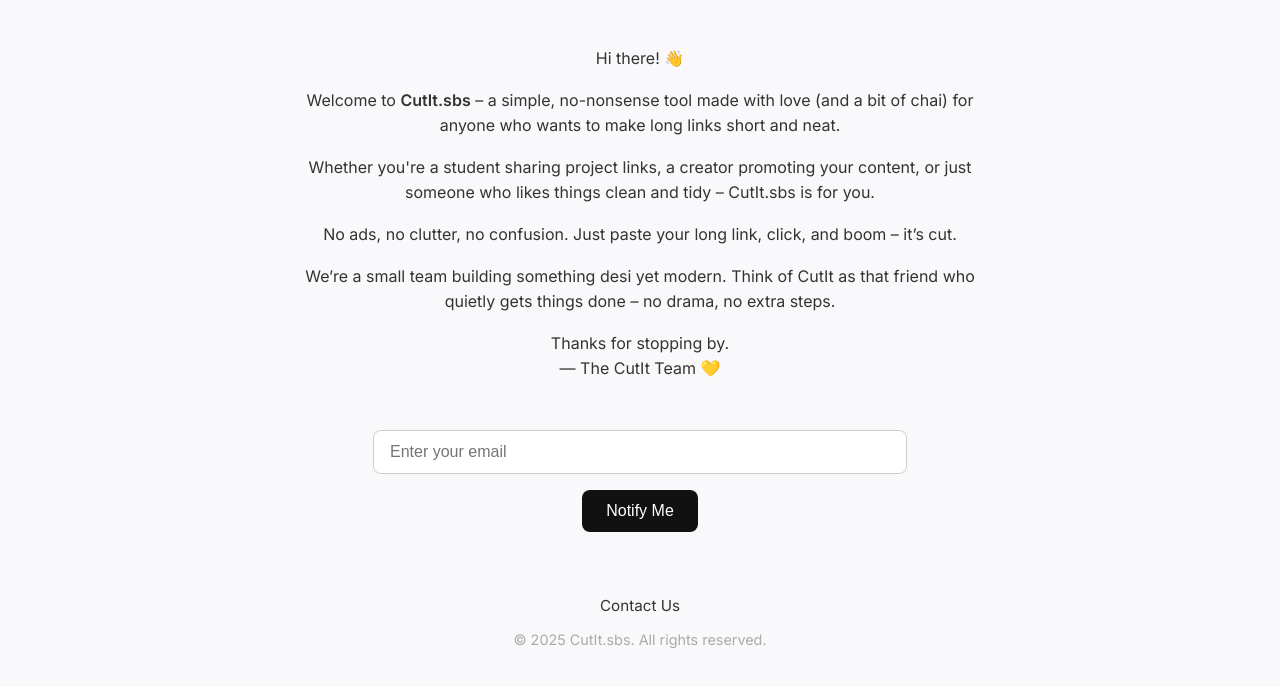
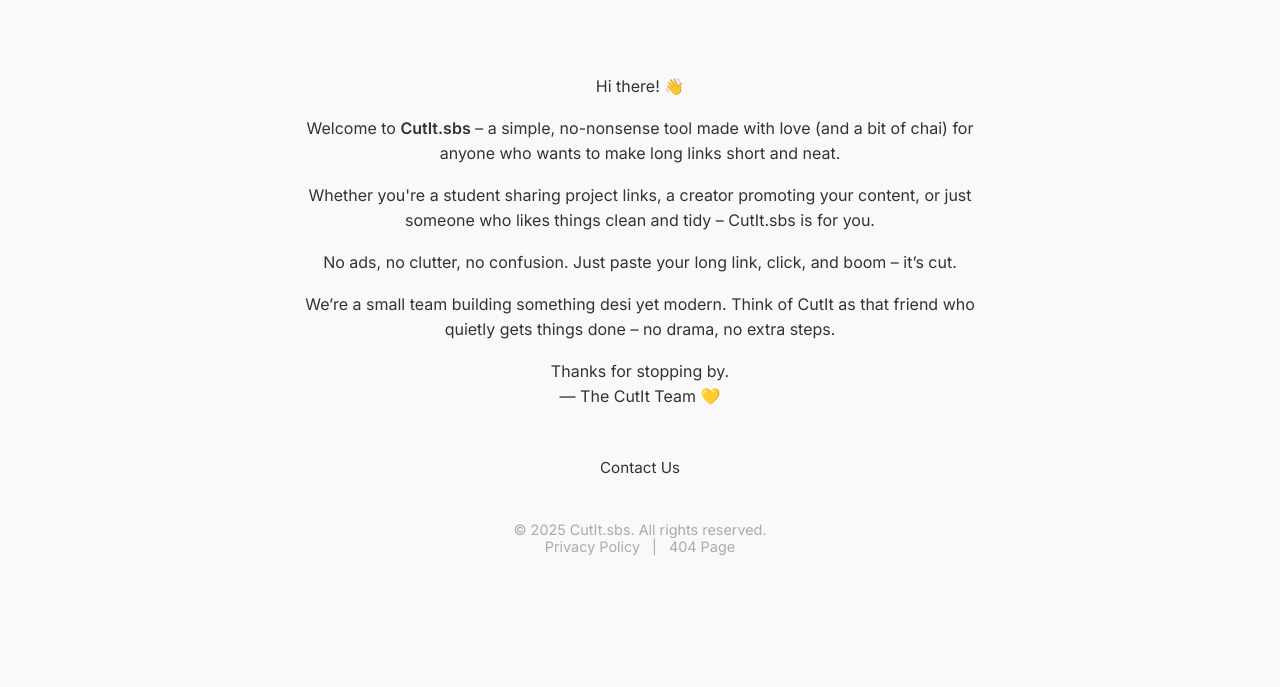
Before and after one commit to thenitinrs/cutitsbs, a plain HTML site: page index.html in a window 1280 px wide. Shown: the part 261-948 px from the top of the page. After the commit the page ends 864 px from the top, so only its background shows below. Drawn offline with Linux system fonts and the light colour scheme.

Commit message:
Update index.html

```diff
--- a/index.html
+++ b/index.html
@@ -1,10 +1,10 @@
-
 <!DOCTYPE html>
 <html lang="en">
 <head>
   <meta charset="UTF-8" />
   <meta name="viewport" content="width=device-width, initial-scale=1.0"/>
   <title>CutIt.sbs - Coming Soon</title>
+  <link rel="icon" href="favicon.ico" type="image/x-icon" />
   <link href="https://fonts.googleapis.com/css2?family=Antonio:wght@700&family=Inter:wght@400;600&display=swap" rel="stylesheet"/>
   <style>
     :root {
@@ -94,35 +94,6 @@
       line-height: 1.6;
     }
 
-    .email-form {
-      display: flex;
-      flex-direction: column;
-      align-items: center;
-      max-width: 500px;
-      width: 100%;
-      margin: 2rem auto;
-    }
-
-    .email-form input {
-      padding: 0.75rem 1rem;
-      width: 100%;
-      border: 1px solid #ccc;
-      border-radius: 8px;
-      font-size: 1rem;
-      outline: none;
-      margin-bottom: 1rem;
-    }
-
-    .email-form button {
-      padding: 0.75rem 1.5rem;
-      border: none;
-      background-color: var(--button-bg);
-      color: var(--button-text);
-      font-size: 1rem;
-      border-radius: 8px;
-      cursor: pointer;
-    }
-
     nav {
       margin-top: 2rem;
       font-size: 0.95rem;
@@ -140,6 +111,12 @@
       color: #aaa;
       padding: 1rem 0;
     }
+
+    footer a {
+      color: inherit;
+      text-decoration: none;
+      margin: 0 0.5rem;
+    }
   </style>
 </head>
 <body>
@@ -155,16 +132,15 @@
       <p>We’re a small team building something desi yet modern. Think of CutIt as that friend who quietly gets things done – no drama, no extra steps.</p>
       <p>Thanks for stopping by.<br>— The CutIt Team 💛</p>
     </div>
-    <form class="email-form">
-      <input type="email" placeholder="Enter your email" required />
-      <button type="submit">Notify Me</button>
-    </form>
     <nav>
       <a href="mailto:nitinrajsingh@ajivatalks.in">Contact Us</a>
     </nav>
   </main>
   <footer>
     &copy; 2025 CutIt.sbs. All rights reserved.
+    <br />
+    <a href="privacy.html">Privacy Policy</a> |
+    <a href="404.html">404 Page</a>
   </footer>
   <script>
     document.getElementById('themeToggle').addEventListener('click', function () {
```
